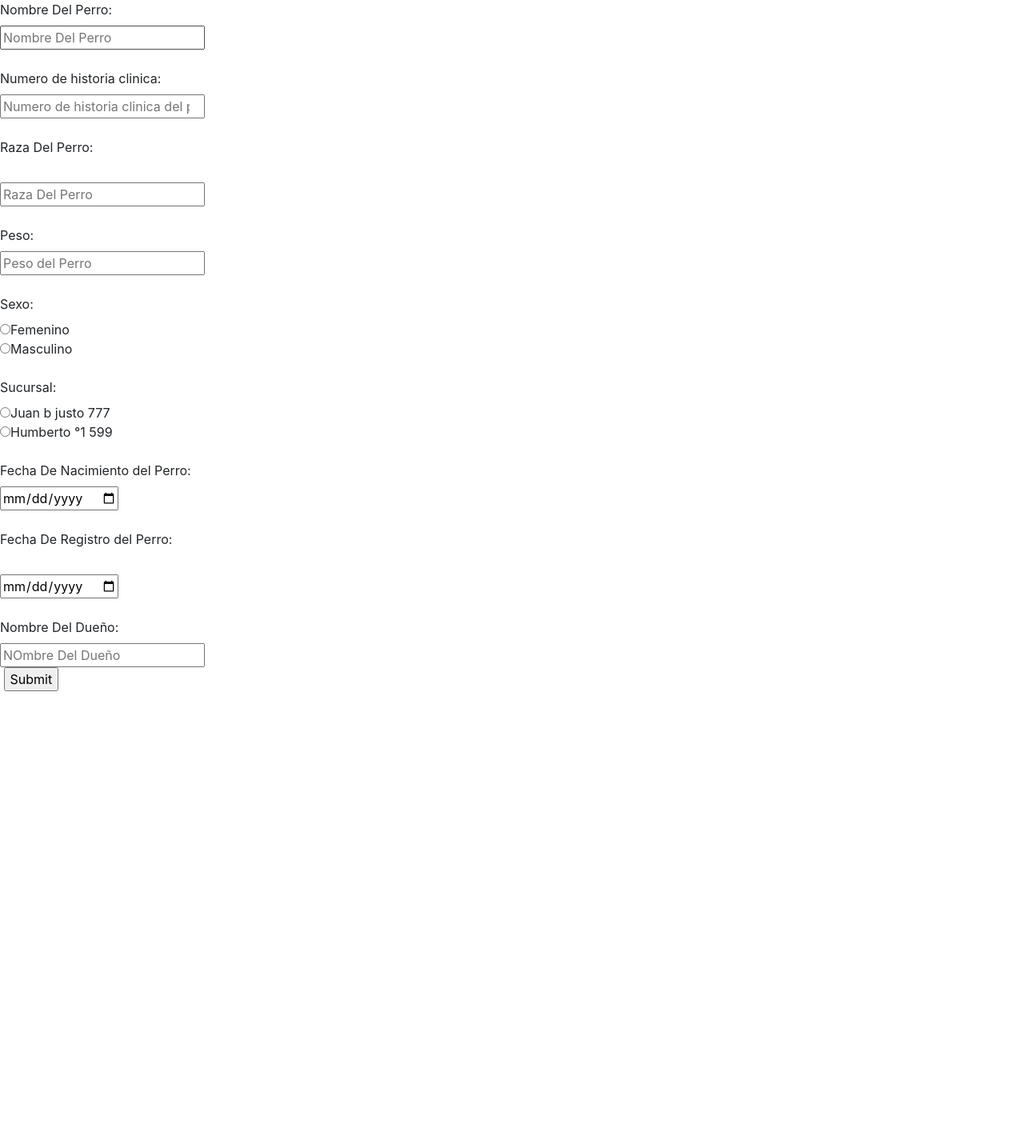
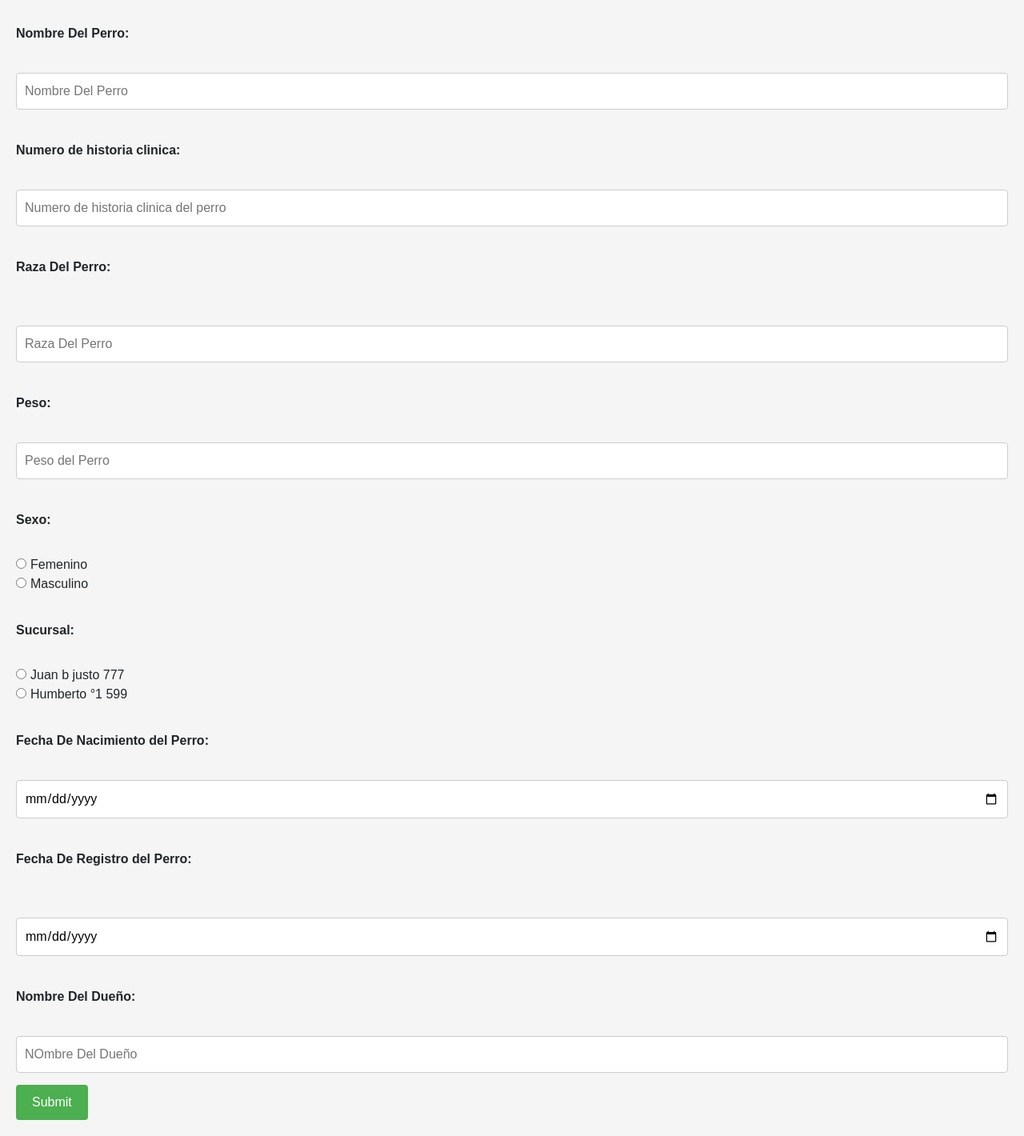
Before and after one commit to joacohlavach/ElSabuesoFeliz, a Django app: template app/templates/LoginPerros.html in a window 1280 px wide. Shown: the whole page at 80% size. Before the commit the page ends 864 px from the top, so only its background shows below. Run offline with Django 4.2, Linux system fonts and the light colour scheme; the template is opened without the code that fills it, so the values that code supplies are empty; some libraries are stand-ins or nearby versions.

Commit message:
login perros template

```diff
--- a/app/models.py
+++ b/app/models.py
@@ -77,7 +77,6 @@ class Persona(models.Model):
 
 
 class Raza(models.Model):
-    imagen= models.CharField(max_length=255)
     denominacion = models.CharField(max_length=255)
     pesoMinimoMachos = models.FloatField()
     pesoMaximoMachos = models.FloatField()
--- a/app/static/CSS/RegisterPerros.css
+++ b/app/static/CSS/RegisterPerros.css
@@ -0,0 +1,75 @@
+/* Add the following styles to your RegisterPerros.css file */
+
+body {
+    font-family: Arial, sans-serif;
+    background-color: #f5f5f5;
+    padding: 20px;
+}
+
+label {
+    font-weight: bold;
+    display: block;
+    margin-top: 10px;
+}
+
+input[type="text"],
+input[type="number"],
+input[type="email"],
+input[type="date"] {
+    width: 100%;
+    padding: 10px;
+    margin: 5px 0;
+    border: 1px solid #ccc;
+    border-radius: 4px;
+    box-sizing: border-box;
+}
+
+input[type="radio"] {
+    margin-right: 5px;
+}
+
+input[type="submit"] {
+    background-color: #4CAF50;
+    color: white;
+    padding: 10px 20px;
+    border: none;
+    border-radius: 4px;
+    cursor: pointer;
+}
+
+input[type="submit"]:hover {
+    background-color: #45a049;
+}
+
+.container {
+    background-color: #ffffff;
+    padding: 20px;
+    border-radius: 4px;
+    box-shadow: 0 2px 5px rgba(0, 0, 0, 0.2);
+    max-width: 500px;
+    margin: 0 auto;
+}
+
+.container h2 {
+    text-align: center;
+}
+
+/* Add additional styling for form elements as needed */
+
+/* Styling for radio buttons */
+.radio-label {
+    display: flex;
+    align-items: center;
+    margin-top: 10px;
+}
+
+/* Styling for radio buttons */
+.radio-label input[type="radio"] {
+    margin-right: 5px;
+}
+
+/* Styling for font-awesome icon */
+.fa {
+    margin-right: 5px;
+    font-size: 1.5rem;
+}
--- a/app/templates/Raza.html
+++ b/app/templates/razaperro_template.html
@@ -10,7 +10,6 @@
         {% for raza in razas %}
             <div class="tarjeta">
                 <div class="tarjeta-imagen" style="background-image: url('{{ producto.imagen }}'); ">
-                    <img class="tarjeta-imagen-img" src="{{ raza.imagen }}" alt="Producto">
                 </div>
                 <h2>{{ raza.denominacion}}</h2>
                 <p>{{ raza.pesoMinimoMachos}}</p>
@@ -21,7 +20,7 @@
                 <p>{{ raza.alturaMediaMachos }}</p>
                 <p>{{ raza.cuidadosEspeciales }}</p>
 
-                <span>$</span>
+                <span></span>
             </div>
         {% endfor %}
 
--- a/app/urls.py
+++ b/app/urls.py
@@ -1,8 +1,9 @@
 from django.contrib import admin
-from .views import base
+from .views import *
 from django.urls import path
 
 urlpatterns = [
     path('', base, name = 'main'),
-    path('login/', base, name = 'login')
+    path('login/', login, name = 'loginPerro'),
+    path('razas/', razaperro, name='Raza'),
 ]
--- a/app/views.py
+++ b/app/views.py
@@ -3,3 +3,9 @@ from .models import *
 
 def base(request):
     return render(request,'Veterinaria_list.html')
+
+def login(request):
+    return render(request, 'LoginPerros.html')
+
+def razaperro(request):
+    return render(request, 'razaperro_template.html')
```
Also changed, not shown: app/templates/Veterinaria_list.html (+22 -3 lines), app/admin.py (line endings or trailing spaces).
